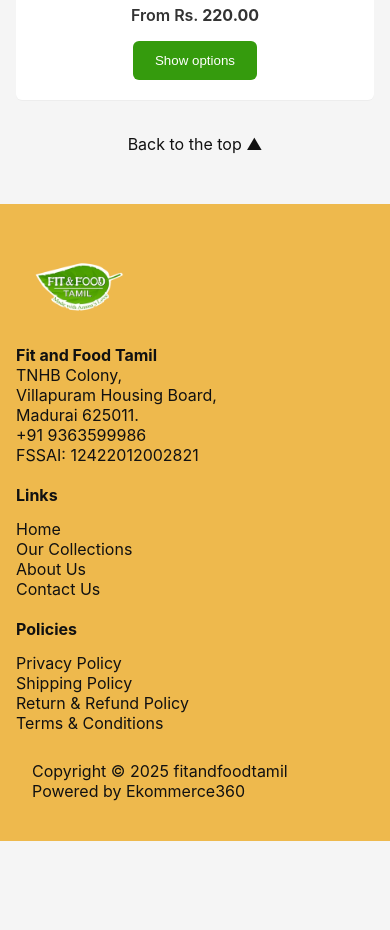
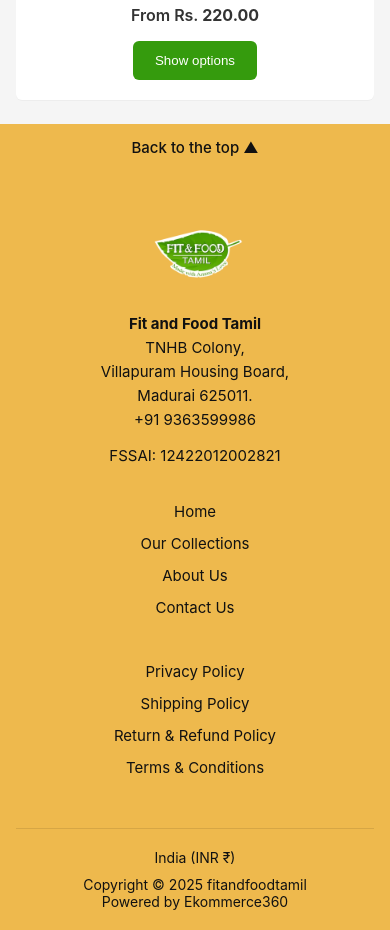
Before and after one commit to KARTHIKEYAN121504/Fit-food, a plain HTML site: page Template/BestSeller.html in a window 390 px wide. Shown: the part 2692-3622 px from the top of the page. Before the commit the page ends 3533 px from the top, so only its background shows below. Drawn offline with Linux system fonts and the light colour scheme.

Commit message:
correct set up

```diff
--- a/Static/BestSeller.css
+++ b/Static/BestSeller.css
@@ -1,77 +1,105 @@
-    /* ====== Reset & base ====== */
-    *{box-sizing:border-box;margin:0;padding:0}
-    body{font-family:Inter, Arial, sans-serif;color:#1f1f1f;background:#f5f5f5}
-    a{color:inherit;text-decoration:none}
+/* Reset */
+* { box-sizing: border-box; margin: 0; padding: 0; }
+body { font-family: Inter, Arial, sans-serif; color:#1f1f1f; background:#f5f5f5; }
+a { color: inherit; text-decoration: none; }
 
-    /* Top green announcement */
-    .top-strip{background:#3aa027;color:#fff;padding:8px 16px;text-align:center;font-size:15px}
+/* Top strip */
+.top-strip { background:#3aa027; color:#fff; padding:8px 16px; text-align:center; font-size:15px; }
 
 /* Header */
-    header{background:#fff;border-bottom:1px solid #eee}
-    .header-inner{max-width:1200px;margin:0 auto;display:flex;align-items:center;gap:20px;padding:18px}
-    .logo{  width: 150px; height: 106px;}
-    .search-wrap{flex:1;display:flex}
-    .search{flex:1;border:2px solid #e7b34a;border-radius:4px 0 0 4px;padding:10px 14px}
-    .search-btn{background:#e7b34a;border:none;padding:10px 16px;border-radius:0 4px 4px 0;cursor:pointer}
-    .icons{display:flex;gap:16px;align-items:center}
+header { background:#fff; border-bottom:1px solid #eee; }
+.header-inner { max-width:1200px; margin:0 auto; display:flex; align-items:center; gap:20px; padding:18px; }
+.logo { width:150px; height:106px; }
+.search-wrap { flex:1; display:flex; }
+.search { flex:1; border:2px solid #e7b34a; border-radius:4px 0 0 4px; padding:10px 14px; }
+.search-btn { background:#e7b34a; border:none; padding:10px 16px; border-radius:0 4px 4px 0; cursor:pointer; }
+.icons { display:flex; gap:16px; align-items:center; }
 
 /* Nav */
-    nav{background:#fff}
-    .nav-inner{max-width:1200px;margin:0 auto;display:flex;justify-content:center;padding:18px 16px;gap:30px}
-    .nav-inner a{color:#333;font-weight:500}
+nav { background:#fff; }
+.nav-inner { max-width:1200px; margin:0 auto; display:flex; justify-content:center; padding:18px 16px; gap:30px; }
+.nav-inner a { color:#333; font-weight:500; }
 
 /* Breadcrumb */
-    .breadcrumb{max-width:1200px;margin:30px auto 10px;padding:0 16px;color:#666}
+.breadcrumb { max-width:1200px; margin:30px auto 10px; padding:0 16px; color:#666; }
 
-    /* Title area */
-    .title-wrap{max-width:1200px;margin:10px auto;padding:20px 16px;text-align:center}
-    .title-wrap h1{font-size:32px;margin-top:10px}
+/* Title */
+.title-wrap { max-width:1200px; margin:10px auto; padding:20px 16px; text-align:center; }
+.title-wrap h1 { font-size:32px; margin-top:10px; }
 
-    /* Filter row */
-    .filters{max-width:1200px;margin:20px auto;padding:0 16px;display:flex;justify-content:space-between;align-items:center;color:#666}
-    .filters .left{display:flex;gap:8px;align-items:center}
-    .filters select{padding:8px;border:1px solid #ddd;border-radius:4px}
+/* Filters */
+.filters { max-width:1200px; margin:20px auto; padding:0 16px; display:flex; justify-content:space-between; align-items:center; color:#666; }
+.filters .left { display:flex; gap:8px; align-items:center; }
+.filters select { padding:8px; border:1px solid #ddd; border-radius:4px; }
 
-    /* Products grid */
-    .grid{max-width:1200px;margin:24px auto;padding:0 16px;display:grid;grid-template-columns:repeat(4,1fr);gap:28px}
-    .card{background:#fff;border-radius:6px;padding:18px;text-align:center;box-shadow:0 1px 0 rgba(0,0,0,0.03);display:flex;flex-direction:column;align-items:center;min-height:420px}
-    .card img.product{width:220px;height:220px;object-fit:contain;background:transparent}
-    .card h3{margin:14px 0 8px;font-size:18px;color:#333}
-    .stars{color:#0bb33b;margin-bottom:8px}
-    .price{color:#333;margin-bottom:16px;font-weight:600}
-    .btn{background:#359b0d;color:#fff;padding:12px 22px;border-radius:6px;border:none;cursor:pointer}
+/* Product Grid */
+.grid { max-width:1200px; margin:24px auto; padding:0 16px; display:grid; grid-template-columns:repeat(4,1fr); gap:28px; }
+.card { background:#fff; border-radius:6px; padding:18px; text-align:center; box-shadow:0 1px 0 rgba(0,0,0,0.03); display:flex; flex-direction:column; align-items:center; min-height:420px; }
+.card img.product { width:220px; height:220px; object-fit:contain; background:transparent; }
+.card h3 { margin:14px 0 8px; font-size:18px; color:#333; }
+.stars { color:#0bb33b; margin-bottom:8px; }
+.price { color:#333; margin-bottom:16px; font-weight:600; }
+.btn { background:#359b0d; color:#fff; padding:12px 22px; border-radius:6px; border:none; cursor:pointer; }
+
+/* Back to top */
+.backtop {
+  text-align: center;
+  padding: 14px;
+  background: #eeb94d;  /* same as footer */
+  color: #111;
+  font-size: 15px;
+  font-weight: 500;
+  cursor: pointer;
+  transition: all 0.3s ease;
+}
+.backtop:hover {
+  text-decoration: underline;
+  color: #000;
+}
 
 /* Footer */
-    footer{background:#eeb94d;color:#111;padding:40px 16px;margin-top:40px}
-    .footer-inner{max-width:1200px;margin:0 auto;display:grid;grid-template-columns:1fr 1fr 1fr;gap:20px}
-    .footer-inner h4{margin-bottom:14px}
-    .footer-inner p, .footer-inner a{color:#111}
+footer { background:#eeb94d; color:#111; padding:40px 16px 20px; margin-top:0; font-size:15px; }
+.footer-inner { max-width:1200px; margin:0 auto; display:grid; grid-template-columns:1fr 1fr 1fr; gap:20px; }
+.footer-logo { width:120px; margin-bottom:12px; }
+.footer-col a { color:#111; display:inline-block; margin-bottom:8px; }
+.footer-col p { margin-bottom:12px; line-height:1.6; }
+
+/* Footer bottom */
+.footer-bottom {
+  max-width:1200px;
+  margin:28px auto 0;
+  padding:20px 16px 0;
+  border-top:1px solid rgba(0,0,0,0.1);
+  display:flex;
+  justify-content:space-between;
+  align-items:center;
+  color:#111;
+  font-size:14px;
+}
 
 /* WhatsApp sticky */
-    .whats{position:fixed;right:18px;bottom:18px;background:#25D366;width:60px;height:60px;border-radius:50%;display:flex;align-items:center;justify-content:center;box-shadow:0 6px 18px rgba(0,0,0,0.2);z-index:200}
-    .whats img{width:36px;height:36px}
+.whats { position:fixed; right:18px; bottom:18px; background:#25D366; width:60px; height:60px; border-radius:50%; display:flex; align-items:center; justify-content:center; box-shadow:0 6px 18px rgba(0,0,0,0.2); z-index:200; }
+.whats img { width:36px; height:36px; }
 
-    /* Back to top small*/
-    .backtop{text-align:center;padding:10px;color:#111}
-
-    /* ====== Responsive ====== */
+/* Responsive */
 @media (max-width:1100px){
-      .grid{grid-template-columns:repeat(3,1fr)}
-      .logo{width:120px}
+  .grid { grid-template-columns:repeat(3,1fr); }
+  .logo { width:120px; }
 }
 @media (max-width:800px){
-      .nav-inner{gap:12px;padding:10px}
-      .grid{grid-template-columns:repeat(2,1fr)}
-      .card{min-height:360px;padding:14px}
-      .search{padding:8px}
-      .search-btn{padding:8px}
+  .nav-inner { gap:12px; padding:10px; }
+  .grid { grid-template-columns:repeat(2,1fr); }
+  .card { min-height:360px; padding:14px; }
+  .search { padding:8px; }
+  .search-btn { padding:8px; }
 }
 @media (max-width:480px){
-      .header-inner{padding:12px}
-      .logo{width:100px}
-      .search{display:none}
-      .grid{grid-template-columns:1fr}
-      .footer-inner{grid-template-columns:1fr}
-      .icons{gap:8px}
-      .card img.product{width:180px;height:180px}
+  .header-inner { padding:12px; }
+  .logo { width:100px; }
+  .search { display:none; }
+  .grid { grid-template-columns:1fr; }
+  .footer-inner { grid-template-columns:1fr; text-align:center; }
+  .icons { gap:8px; }
+  .card img.product { width:180px; height:180px; }
+  .footer-bottom { flex-direction:column; gap:10px; text-align:center; }
 }
--- a/Template/BestSeller.html
+++ b/Template/BestSeller.html
@@ -7,8 +7,12 @@
   <link rel="stylesheet" href="../Static/BestSeller.css">
 </head>
 <body>
-  <div class="top-strip">FSSAI Licensed: 12422012002821 | NABL Approved Lab Tested Products | Quality & Safety Assured</div>
+  <!-- Top Strip -->
+  <div class="top-strip">
+    FSSAI Licensed: 12422012002821 | NABL Approved Lab Tested Products | Quality & Safety Assured
+  </div>
 
+  <!-- Header -->
   <header>
     <div class="header-inner">
       <img src="../Assets/BestSeller/fit and foo logo.avif" alt="logo" class="logo" />
@@ -23,6 +27,7 @@
     </div>
   </header>
 
+  <!-- Nav -->
   <nav>
     <div class="nav-inner">
       <a href="#">Home</a>
@@ -32,12 +37,15 @@
     </div>
   </nav>
 
+  <!-- Breadcrumb -->
   <div class="breadcrumb">Home / <strong>Best Sellers</strong></div>
 
+  <!-- Title -->
   <div class="title-wrap">
     <h1>Best Sellers</h1>
   </div>
 
+  <!-- Filters -->
   <div class="filters">
     <div class="left">
       <span>Availability:</span>
@@ -55,9 +63,9 @@
     </div>
   </div>
 
+  <!-- Product Grid -->
   <main>
     <div class="grid" id="productGrid">
-      <!-- 6 product cards replicated -->
       <div class="card">
         <img class="product" src="images/product1.jpg" alt="ABC Malt Powder"/>
         <h3>ABC Malt Powder</h3>
@@ -105,16 +113,18 @@
         <div class="price">From Rs. <strong>220.00</strong></div>
         <button class="btn">Show options</button>
       </div>
-
     </div>
   </main>
 
+  <!-- Back to Top -->
   <div class="backtop">Back to the top ▲</div>
 
+  <!-- Footer -->
   <footer>
     <div class="footer-inner">
-      <div>
-        <img src="../Assets/BestSeller/fit and foo logo.avif" alt="logo" style="width:120px;margin-bottom:12px"/>
+      <!-- Left -->
+      <div class="footer-col">
+        <img src="../Assets/BestSeller/fit and foo logo.avif" alt="logo" class="footer-logo"/>
         <p><strong>Fit and Food Tamil</strong><br>
         TNHB Colony,<br>
         Villapuram Housing Board,<br>
@@ -122,32 +132,43 @@
         +91 9363599986</p>
         <p>FSSAI: 12422012002821</p>
       </div>
-      <div>
-        <h4>Links</h4>
+
+      <!-- Middle -->
+      <div class="footer-col">
         <p><a href="#">Home</a><br>
         <a href="#">Our Collections</a><br>
         <a href="#">About Us</a><br>
         <a href="#">Contact Us</a></p>
       </div>
-      <div>
-        <h4>Policies</h4>
+
+      <!-- Right -->
+      <div class="footer-col">
         <p><a href="#">Privacy Policy</a><br>
         <a href="#">Shipping Policy</a><br>
         <a href="#">Return & Refund Policy</a><br>
         <a href="#">Terms & Conditions</a></p>
       </div>
     </div>
-    <div style="max-width:1200px;margin:28px auto 0;padding:0 16px;color:#111">Copyright © 2025 fitandfoodtamil<br>Powered by Ekommerce360</div>
+
+    <!-- Bottom strip -->
+    <div class="footer-bottom">
+      <div>India (INR ₹)</div>
+      <div>Copyright © 2025 fitandfoodtamil<br>Powered by Ekommerce360</div>
+    </div>
   </footer>
 
+  <!-- WhatsApp -->
   <a class="whats" href="https://wa.me/919363599986" target="_blank" title="WhatsApp">
     <img src="../Assets/BestSeller/whatsapp image.png" alt="whats" />
   </a>
 
+  <!-- JS -->
   <script>
-    // small JS to show simple interactivity
-    document.querySelectorAll('.btn').forEach(b=>b.addEventListener('click',()=>alert('Show options clicked')));
-    document.querySelector('.backtop').addEventListener('click',()=>window.scrollTo({top:0,behavior:'smooth'}));
+    document.querySelectorAll('.btn')
+      .forEach(b=>b.addEventListener('click',()=>alert('Show options clicked')));
+
+    document.querySelector('.backtop')
+      .addEventListener('click',()=>window.scrollTo({top:0,behavior:'smooth'}));
   </script>
 </body>
 </html>
```
Lines whose indentation alone changed are shown as unchanged.
